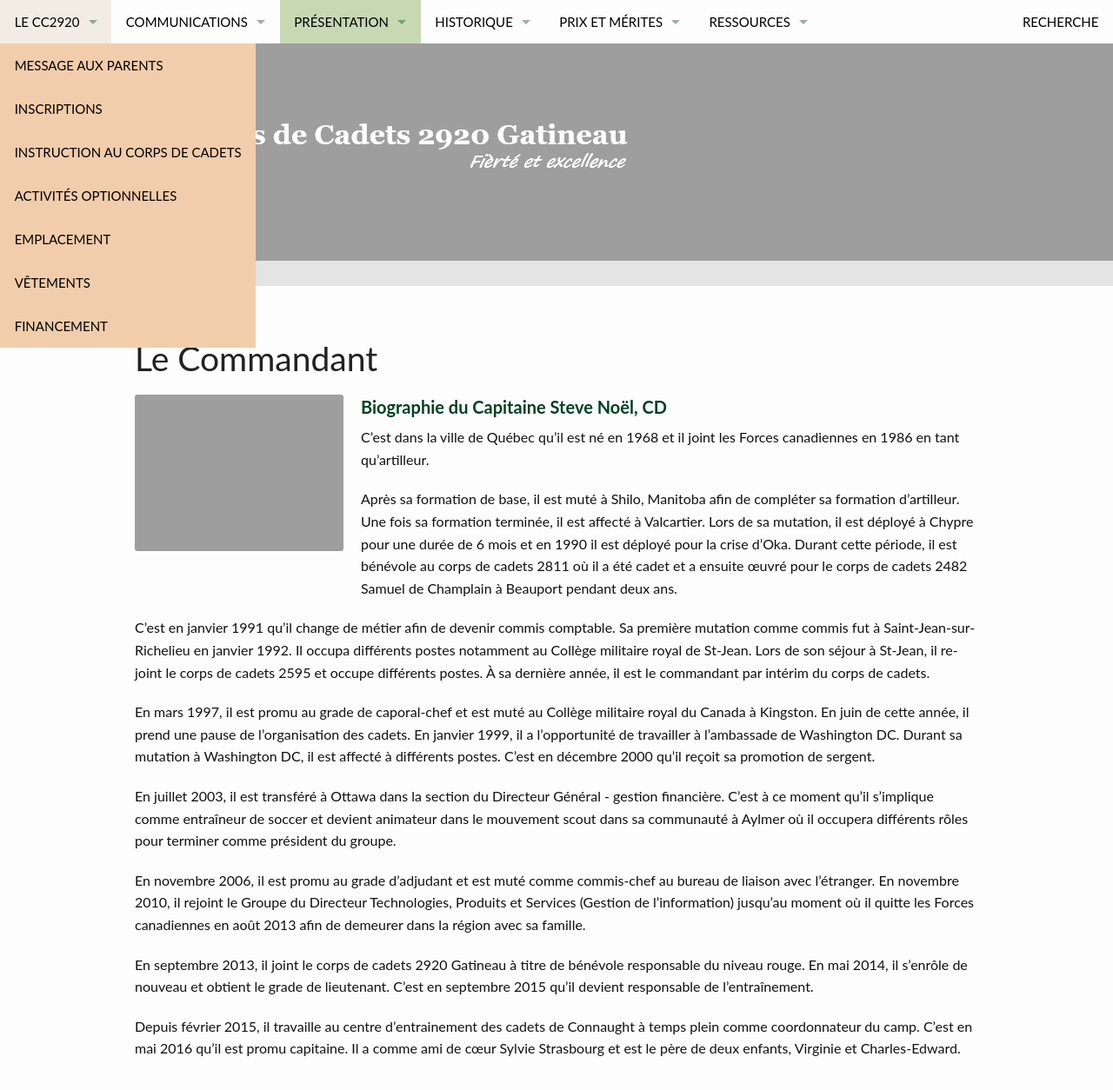
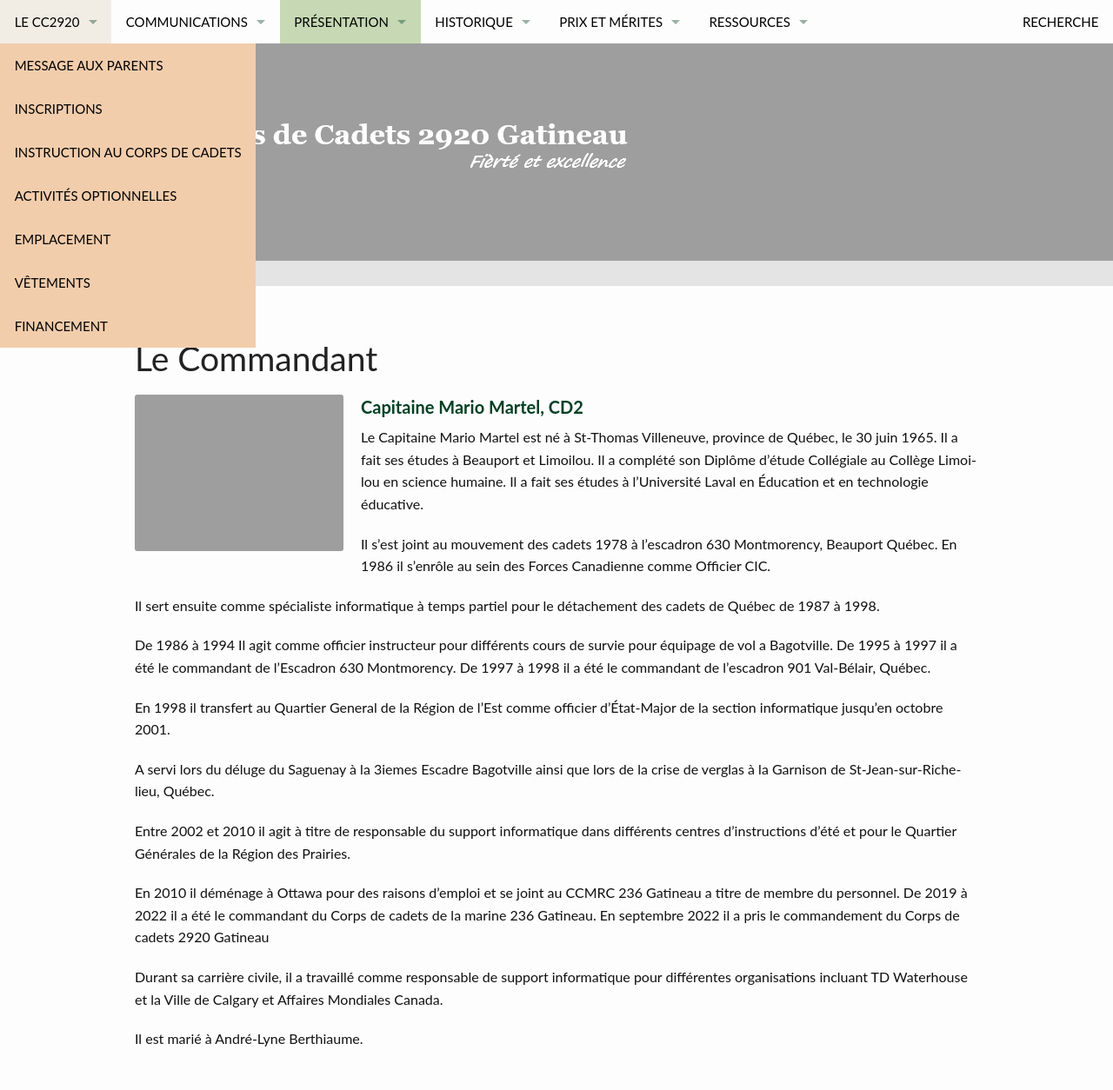
Before and after one commit to CC2920/web, a Jekyll site: the page built from content/_presentation/commandant.md, in a window 1280 px wide and 1400 px high. Shown: the top 1254 px of the window at 87% size. Built offline with Jekyll 4.4.1, drawn with Linux system fonts in a browser that asks for light colours.

Commit message:
Updatedn logic for current cmdt

```diff
--- a/_layouts/commandant.html
+++ b/_layouts/commandant.html
@@ -16,7 +16,28 @@ format: page-fullwidth
 {% endif %}
 
 
+{% comment %}
+*
+*  Ceci vérifie si le template devrait lire la bioghraphie du dernier commandant (le commandant actuel)
+*
+{% endcomment %}
+{% if page.commandant-actuel != true %}
 
+	{% assign   dates      	= page.dates 	%}
+	{% assign   cmdtName 	= page.cmdt 	%}
+	{% assign   cmdtPicture = page.picture 	%}
+	{% assign   cmdtBio 	= page.content 	%}
+
+{% else %}
+
+	{% assign currentCmdt = site.historique | where: "layout", "commandant" | last %}
+
+	{% assign   dates       = currentCmdt.dates 	%}
+	{% assign   cmdtName 	= currentCmdt.cmdt 		%}
+	{% assign   cmdtPicture = currentCmdt.picture 	%}
+	{% assign   cmdtBio 	= currentCmdt.content 	%}
+
+{% endif %}
 
 <div class="row t30">
 	<div class="medium-12 columns">
@@ -27,11 +48,11 @@ format: page-fullwidth
 			</header>
 			<div class="t15">
 				<div class="left pr20 b30">
-					<img class="" width="240px" title="{{ page.cmdt }}" src="{{ site.url }}{{ site.baseurl }}{{ page.picture }}" />
+					<img class="" width="240px" title="{{ page.cmdt }}" src="{{ site.url }}{{ site.baseurl }}{{ cmdtPicture }}" />
 				</div>
 				<div itemprop="articleSection">
-					<h1 class="profileBioTitle">{{ page.cmdt }}</h1>
-					{{ content }}
+					<h1 class="profileBioTitle">{{ cmdtName }}</h1>
+					{{ cmdtBio }}
 				</div>
 			</div>
 		</article>
--- a/content/_presentation/commandant.md
+++ b/content/_presentation/commandant.md
@@ -4,24 +4,12 @@ layout: commandant
 title:  "Le Commandant"
 breadcrumb: true
 
-dates: "1998 - 1999"
-cmdt: "Biographie du Capitaine Steve Noël, CD"
-picture: "/content/docs/historique/CmdtNoelS.jpg"
+# **********************************************************************************
+# Cette variable indique au template de lire la dernière biographie des commandants
+# du répertoire: .../content/_historique/commandants
+#
+commandant-actuel: true
+#
+# **********************************************************************************
 
 ---
-
-C’est dans la ville de Québec qu'il est né en 1968 et il joint les Forces canadiennes en 1986 en tant qu'artilleur.
-
-Après sa formation de base, il est muté à Shilo, Manitoba afin de compléter sa formation d’artilleur. Une fois sa formation terminée, il est affecté à Valcartier. Lors de sa mutation, il est déployé à Chypre pour une durée de 6 mois et en 1990 il est déployé pour la crise d’Oka. Durant cette période, il est bénévole au corps de cadets 2811 où il a été cadet et a ensuite œuvré pour le corps de cadets 2482 Samuel de Champlain à Beauport pendant deux ans.
-
-C'est en janvier 1991 qu’il change de métier afin de devenir commis comptable. Sa première mutation comme commis fut à Saint-Jean-sur-Richelieu en janvier 1992. Il occupa différents postes notamment au Collège militaire royal de St-Jean. Lors de son séjour à St-Jean, il rejoint le corps de cadets 2595 et occupe différents postes. À sa dernière année, il est le commandant par intérim du corps de cadets.
-
-En mars 1997, il est promu au grade de caporal-chef et est muté au Collège militaire royal du Canada à Kingston. En juin de cette année, il prend une pause de l’organisation des cadets. En janvier 1999, il a l’opportunité de travailler à l’ambassade de Washington DC. Durant sa mutation à Washington DC, il est affecté à différents postes. C’est en décembre 2000 qu’il reçoit sa promotion de sergent.
-
-En juillet 2003, il est transféré à Ottawa dans la section du Directeur Général - gestion financière. C’est à ce moment qu’il s’implique comme entraîneur de soccer et devient animateur dans le mouvement scout dans sa communauté à Aylmer où il occupera différents rôles pour terminer comme président du groupe.
-
-En novembre 2006, il est promu au grade d’adjudant et est muté comme commis-chef au bureau de liaison avec l’étranger. En novembre 2010, il rejoint le Groupe du Directeur Technologies, Produits et Services (Gestion de l’information) jusqu’au moment où il quitte les Forces canadiennes en août 2013 afin de demeurer dans la région avec sa famille.
-
-En septembre 2013, il joint le corps de cadets 2920 Gatineau à titre de bénévole responsable du niveau rouge. En mai 2014, il s’enrôle de nouveau et obtient le grade de lieutenant. C’est en septembre 2015 qu’il devient responsable de l’entraînement.
-
-Depuis février 2015, il travaille au centre d’entrainement des cadets de Connaught à temps plein comme coordonnateur du camp. C’est en mai 2016 qu’il est promu capitaine. Il a comme ami de cœur Sylvie Strasbourg et est le père de deux enfants, Virginie et Charles-Edward.
```
